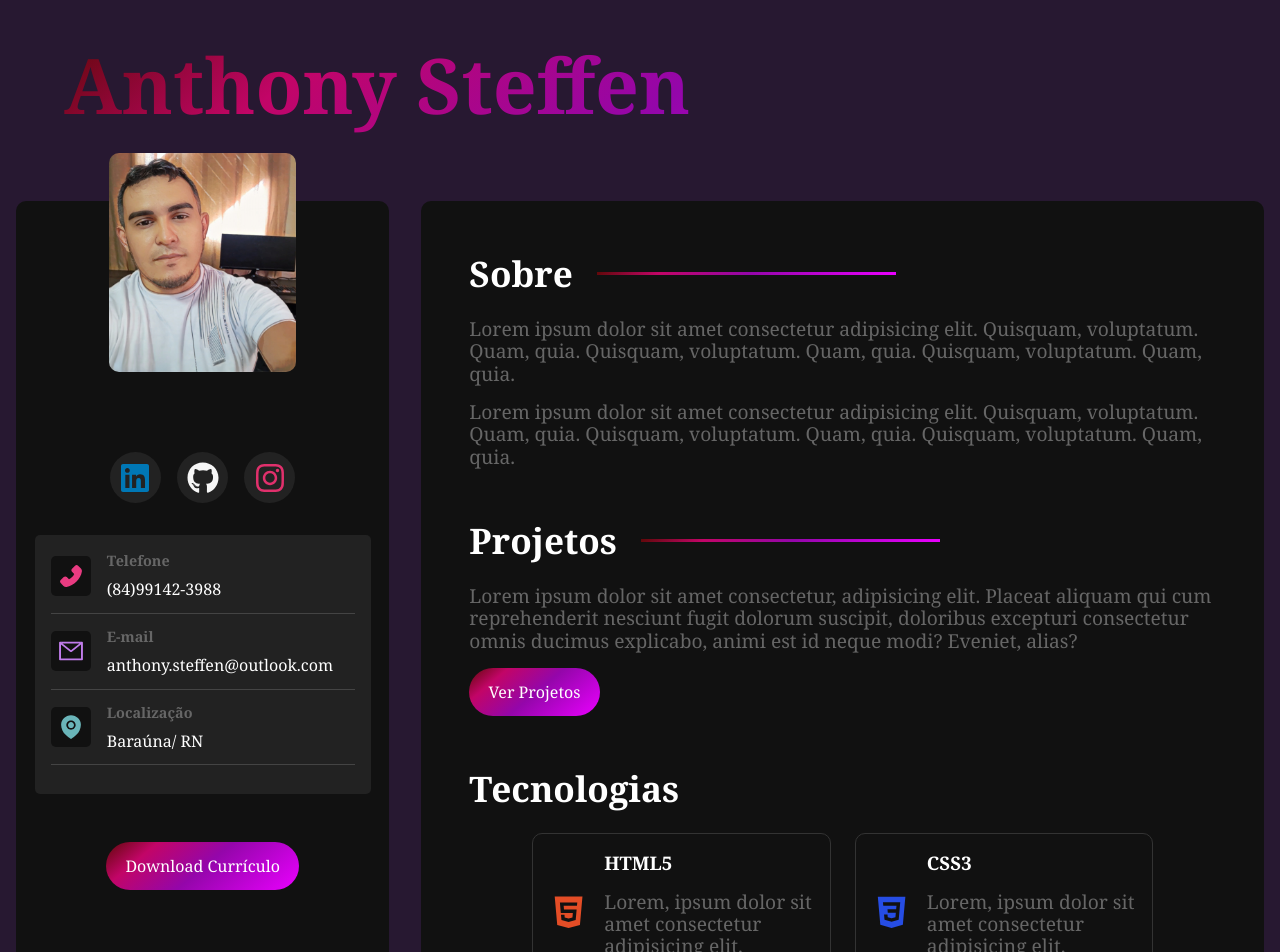
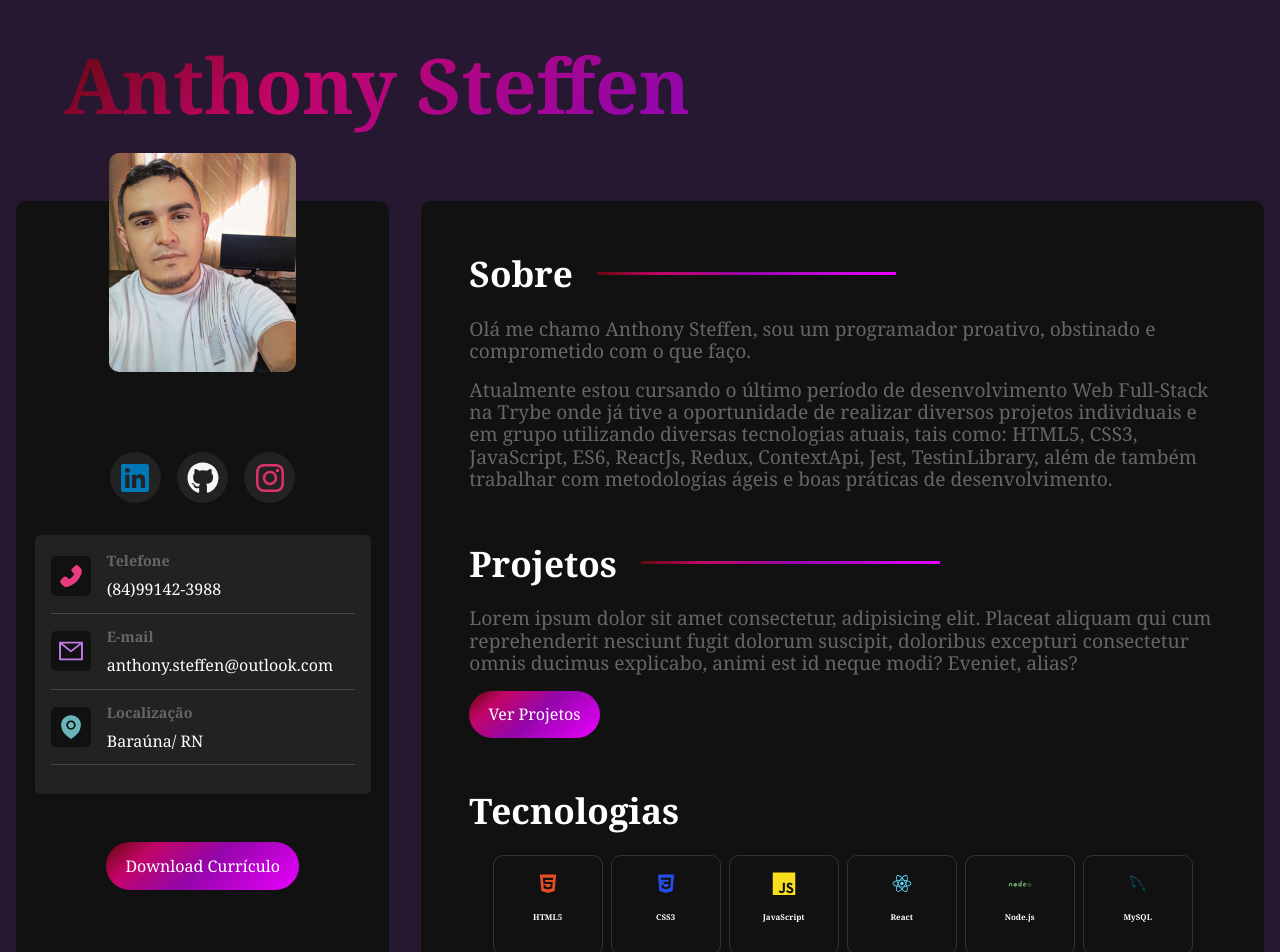
Before and after one commit to anthony-steffen/react-sass-curriculo, a React (Vite) app: page / in a window 1280 px wide. Shown: the top 952 px of the page. Built offline with nearby package versions, Linux system fonts and the light colour scheme.

Commit message:
:necktie: style: Modificando estilo

```diff
--- a/src/components/Aboout.jsx
+++ b/src/components/Aboout.jsx
@@ -3,16 +3,24 @@ function Aboout() {
     <section className="about-container">
       <h2>Sobre</h2>
       <p>
+        Olá me chamo Anthony Steffen, sou um programador proativo,
+        obstinado e comprometido com o que faço.
+      </p>
+
+      <p>
+        Atualmente estou cursando o último período de desenvolvimento Web Full-Stack
+        na Trybe onde já tive a oportunidade de realizar diversos
+        projetos individuais e em grupo utilizando diversas tecnologias atuais, tais como:
+        HTML5, CSS3, JavaScript, ES6, ReactJs, Redux, ContextApi, Jest, TestinLibrary,
+        além de também trabalhar com
+        metodologias ágeis e boas práticas de desenvolvimento.
+      </p>
+
+      {/* <p>
         Lorem ipsum dolor sit amet consectetur adipisicing elit.
         Quisquam, voluptatum. Quam, quia. Quisquam, voluptatum.
         Quam, quia. Quisquam, voluptatum. Quam, quia.
-      </p>
-
-      <p>
-        Lorem ipsum dolor sit amet consectetur adipisicing elit.
-        Quisquam, voluptatum. Quam, quia. Quisquam, voluptatum.
-        Quam, quia. Quisquam, voluptatum. Quam, quia.
-      </p>
+      </p> */}
     </section>
   );
 }
--- a/src/components/Technologies.jsx
+++ b/src/components/Technologies.jsx
@@ -30,9 +30,8 @@ function technologies() {
         {tectData.map((tech) => (
           <div className="technology-card" id={ tech.id } key={ tech.id }>
             {tech.icon}
-            <div className="technology-info">
+            <div>
               <h3>{tech.name}</h3>
-              <p> Lorem, ipsum dolor sit amet consectetur adipisicing elit. </p>
             </div>
           </div>
         ))}
--- a/src/styles/components/technologies.sass
+++ b/src/styles/components/technologies.sass
@@ -11,14 +11,14 @@
         position: relative
         justify-content: center
         flex-wrap: wrap
-        gap: 1.5rem
+        gap: 0.5rem
 
         .technology-card
             @include mix.center
             gap: 1rem
             padding: 1rem
             border: 1px solid #333
-            width: 40%
+            width: 30%
             border-radius: var.$container-border-radius
 
             h3
@@ -52,3 +52,27 @@
         #python
             svg
                 color: #4B8BBE
+
+    @media screen and (max-width: 1280px)
+        .technologies-grid
+            .technology-card
+                @include mix.center
+                flex-direction: column
+                gap: 1rem
+                padding: 1rem
+                border: 1px solid #333
+                width: 110px
+                height: 100px
+                border-radius: var.$container-border-radius
+
+                h3
+                    color: var.$text-color
+                    font-size: 1vh
+
+                svg
+                    font-size: 6rem
+    // @media screen and (max-width: 1090px)
+    //     .technologies-grid
+    //         .technology-card
+    //             width: 40%
+    //             border: 1px solid #fff
```
